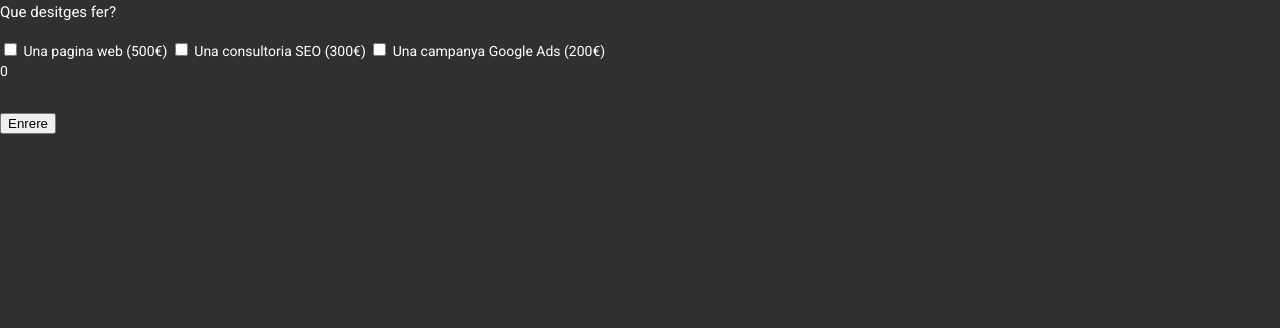
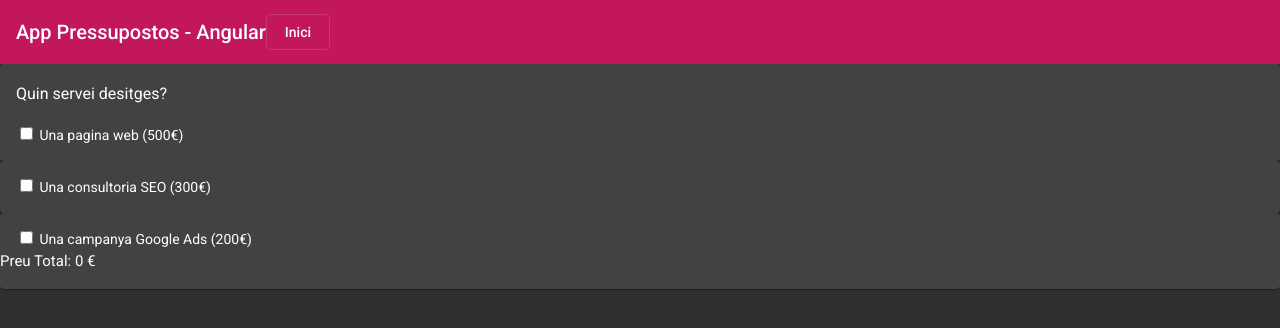
Before and after one commit to Jriera/Sprint7, an Angular app: page /home in a window 1280 px wide. Shown: the top 328 px of the page. Built offline with nearby package versions, Linux system fonts and the light colour scheme.

Commit message:
estil:Afegeix mat-card

```diff
--- a/src/app/home/home.component.html
+++ b/src/app/home/home.component.html
@@ -1,8 +1,37 @@
-<h4>Que desitges fer?</h4>
-<input type="checkbox" [(ngModel)]='webCheckboxFlag' (click)='[webSelected(),getTotal()]'> Una pagina web (500€)
-<app-panell *ngIf='webCheckboxFlag===true' (totalEmitter)='updateTotal($event)'></app-panell>
-<input type="checkbox" [(ngModel)]='seoCheckboxFlag' (click)='[seoSelected(),getTotal()]'> Una consultoria SEO (300€)
-<input type="checkbox" [(ngModel)]='adsCheckboxFlag' (click)='[adsSelected(),getTotal()]'> Una campanya Google Ads (200€)
-<p (change)='getTotal()'>{{total}}</p>
-<br>
-<button routerLink='/'>Enrere</button>
+<mat-sidenav-container class="sidenav-container">
+    <mat-sidenav-content>
+      <mat-toolbar color="primary">
+        <span>App Pressupostos - Angular </span>
+        <button mat-stroked-button color="basic" routerLink='/'>Inici</button>
+      </mat-toolbar>
+    </mat-sidenav-content>
+  </mat-sidenav-container>
+
+
+
+
+
+
+    <mat-card>
+        <mat-card-title><h3>Quin servei desitges?</h3></mat-card-title>
+
+        <input type="checkbox" [(ngModel)]='webCheckboxFlag' (click)='[webSelected(),getTotal()]'> Una pagina web (500€)
+    </mat-card>
+    <mat-card *ngIf='webCheckboxFlag===true' @inOutPaneAnimation >
+        <app-panell   @inOutPaneAnimation (totalEmitter)='updateTotal($event)'></app-panell>
+    </mat-card>
+      <mat-card>
+        <input type="checkbox" [(ngModel)]='seoCheckboxFlag' (click)='[seoSelected(),getTotal()]'> Una consultoria SEO (300€)
+      </mat-card>
+      <mat-card>
+        <input type="checkbox" [(ngModel)]='adsCheckboxFlag' (click)='[adsSelected(),getTotal()]'> Una campanya Google Ads (200€)
+
+        <mat-card-footer>
+            <h4 (change)='getTotal()'>Preu Total: {{total}} €</h4>
+        </mat-card-footer>
+
+      </mat-card>
+
+      <br>
+
+      <br>
```
